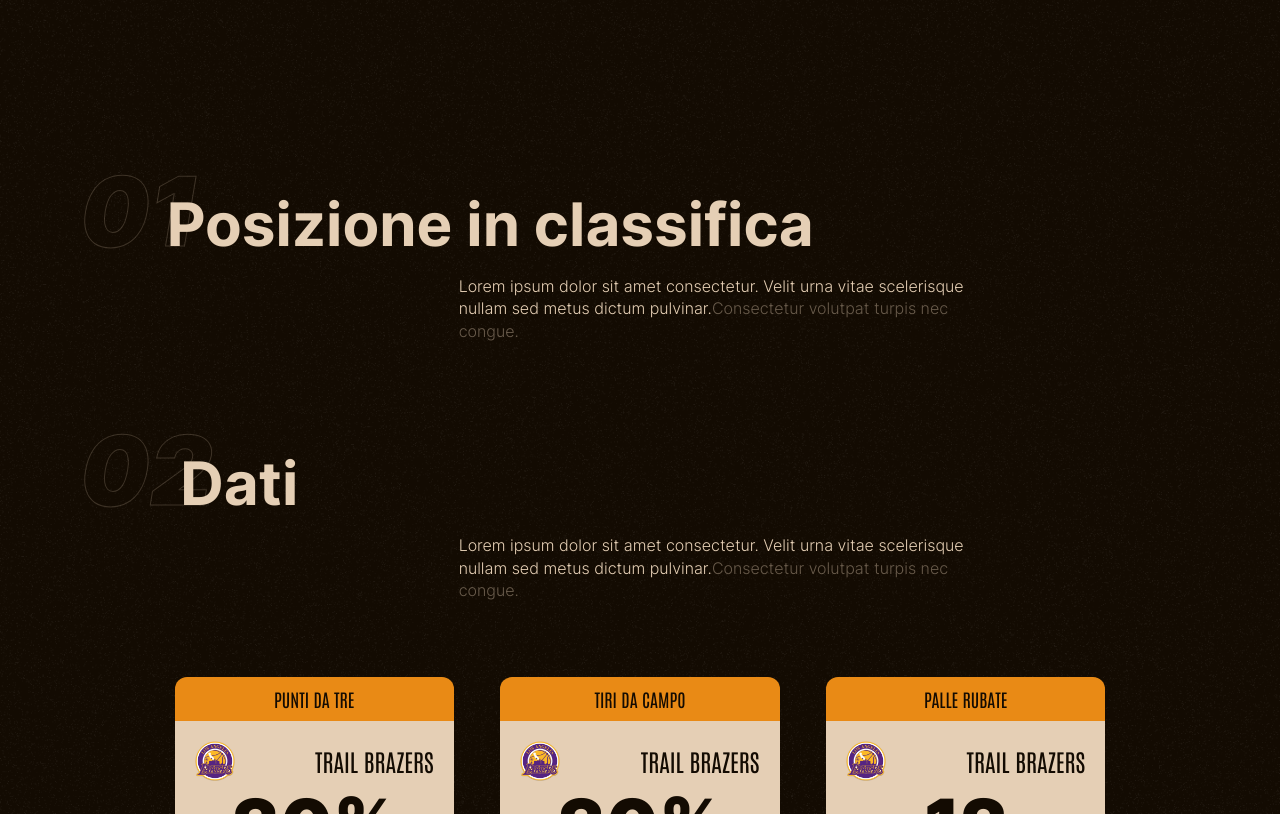
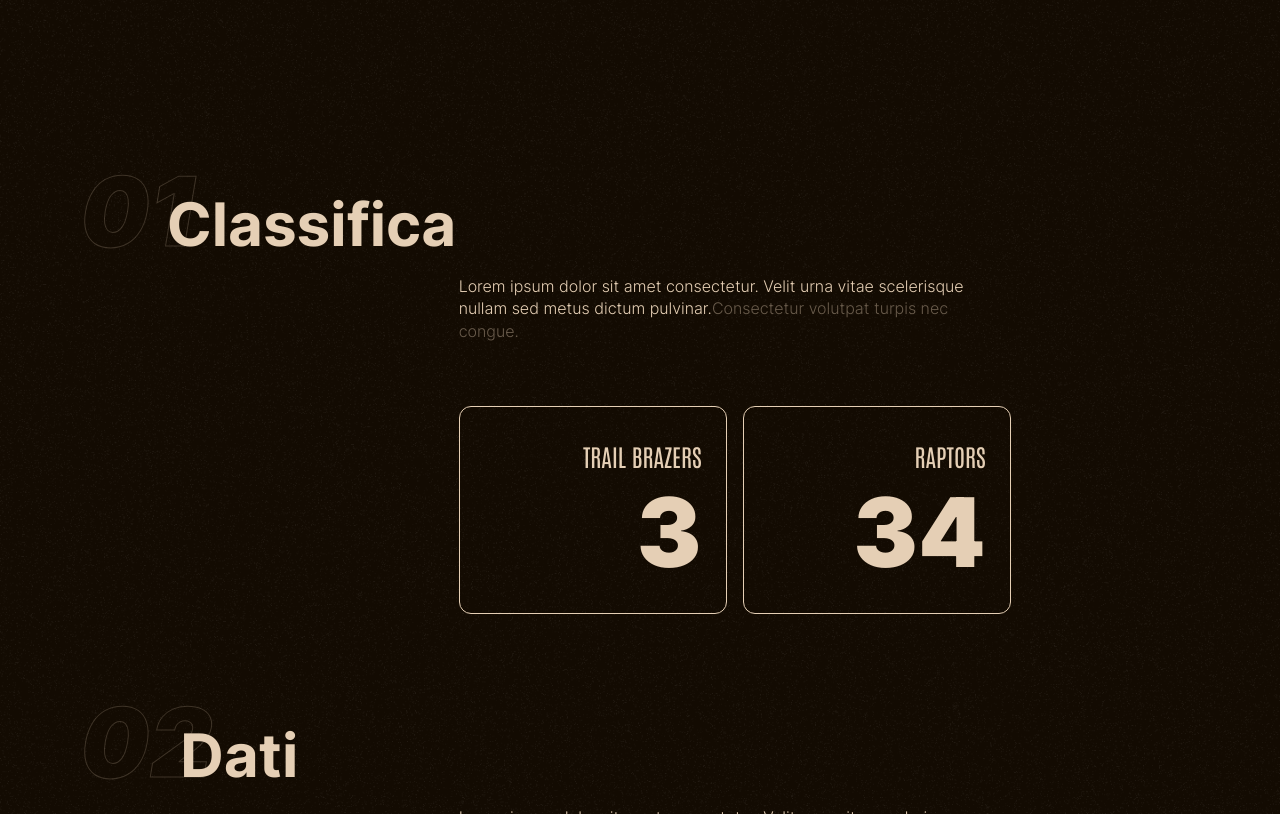
Before and after one commit to leonardoscardoni/IGallinacci, an Angular app in the folder laboratorio integrato/: page /dettaglio-confronto-team in a window 1280 px wide. Shown: the part 421-1235 px from the top of the page. Built offline with nearby package versions, Linux system fonts and the light colour scheme.

Commit message:
Aggiunta di posizione in classifica

```diff
--- a/laboratorio integrato/src/app/pages/dettaglio-confronto-team/dettaglio-confronto-team.component.html
+++ b/laboratorio integrato/src/app/pages/dettaglio-confronto-team/dettaglio-confronto-team.component.html
@@ -7,12 +7,24 @@
 </div>
 <app-header-confronto-dettaglio [bgImg]="a.bgImg" [nome1]="a.nome1" [nome2]="a.nome2" [logo1]="a.logo1" [logo2]="a.logo2"></app-header-confronto-dettaglio>
 <div class="p-20">
-<app-titolo-sezione [numero]="'01'" [titolo]="'Posizione in classifica'" [spiegazione]="'Lorem ipsum dolor sit amet consectetur. Velit urna vitae scelerisque nullam sed metus dictum pulvinar.'" [spanSpiegazione]="'Consectetur volutpat turpis nec congue.'"/>
+
+<app-titolo-sezione [numero]="'01'" [titolo]="'Classifica'" [spiegazione]="'Lorem ipsum dolor sit amet consectetur. Velit urna vitae scelerisque nullam sed metus dictum pulvinar.'" [spanSpiegazione]="'Consectetur volutpat turpis nec congue.'"/>
+
+<div class="grid grid-cols-12 gap-4 mb-16 mt-4">
+    <div class="col-start-3 md:col-start-5 col-span-4 md:col-span-3">
+        <app-dati-principali [title]="a.classifica.squadra1.nome" [dato]="a.classifica.squadra1.numero"></app-dati-principali>
+    </div>
+    <div class="col-start-7 md:col-start-8 col-span-4 md:col-span-3">
+        <app-dati-principali [title]="a.classifica.squadra2.nome" [dato]="a.classifica.squadra2.numero"></app-dati-principali>
+    </div>
+</div>
 
 <app-titolo-sezione [numero]="'02'" [titolo]="'Dati'" [spiegazione]="'Lorem ipsum dolor sit amet consectetur. Velit urna vitae scelerisque nullam sed metus dictum pulvinar.'" [spanSpiegazione]="'Consectetur volutpat turpis nec congue.'"/>
 <app-contenitore-card-confronto-dati/>
+
 <app-titolo-sezione [numero]="'03'" [titolo]="'Ultimi 4 incontri'" [spiegazione]="'Lorem ipsum dolor sit amet consectetur. Velit urna vitae scelerisque nullam sed metus dictum pulvinar.'" [spanSpiegazione]="'Consectetur volutpat turpis nec congue.'"/>
 <app-quattro-confronti [quarti]="false" [numeri]="true"/>
+
 <app-titolo-sezione [numero]="'04'" [titolo]="'Head to head'" [spiegazione]="'Lorem ipsum dolor sit amet consectetur. Velit urna vitae scelerisque nullam sed metus dictum pulvinar.'" [spanSpiegazione]="'Consectetur volutpat turpis nec congue.'"/>
 <app-quattro-confronti [quarti]="false" [numeri]="true"/>
 </div>
--- a/laboratorio integrato/src/app/pages/dettaglio-confronto-team/dettaglio-confronto-team.component.ts
+++ b/laboratorio integrato/src/app/pages/dettaglio-confronto-team/dettaglio-confronto-team.component.ts
@@ -1,9 +1,9 @@
-import { Component } from '@angular/core';
+import { Component } from "@angular/core";
 
 @Component({
-  selector: 'app-dettaglio-confronto-team',
-  templateUrl: './dettaglio-confronto-team.component.html',
-  styleUrls: ['./dettaglio-confronto-team.component.scss']
+    selector: "app-dettaglio-confronto-team",
+    templateUrl: "./dettaglio-confronto-team.component.html",
+    styleUrls: ["./dettaglio-confronto-team.component.scss"],
 })
 export class DettaglioConfrontoTeamComponent {
     a = {
@@ -13,6 +13,15 @@
         logo1: "/assets/s-l1200.webp",
         logo2: "/assets/s-l1200.webp",
 
+        classifica: {
+            squadra1: {
+                nome: "Trail brazers",
+                numero: "3",
+            },
+            squadra2: {
+                nome: "Raptors",
+                numero: "34",
+            },
+        },
     };
-
 }
```
Lines whose indentation alone changed are shown as unchanged.
